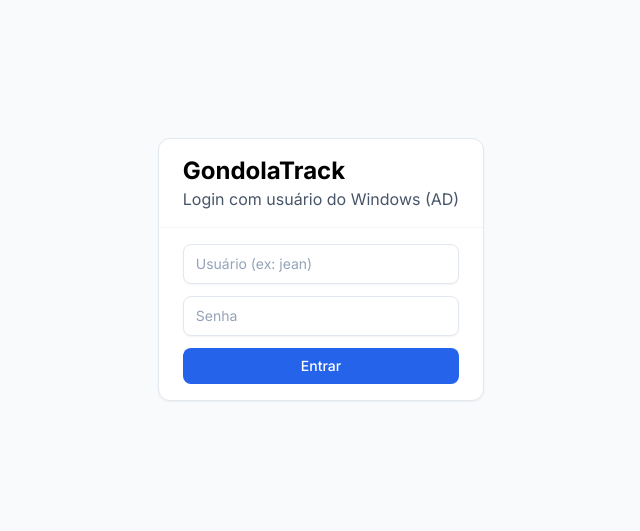
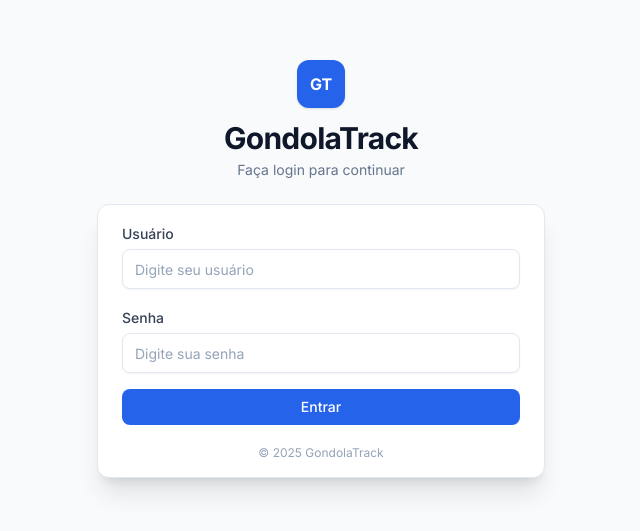
Before and after one commit to JeanCarlosBezerra/gondolatrack-frontend, a Next.js app: page /login in a window 1280 px wide. Shown: the part 155-686 px from the top of the page, without its empty margins (319-959 px from the left). Built offline with nearby package versions, Linux system fonts and the light colour scheme; no server answers.

Commit message:
ajustes tela login]

```diff
--- a/app/(auth)/login/loginClient.tsx
+++ b/app/(auth)/login/loginClient.tsx
@@ -45,37 +45,64 @@ export default function LoginPage() {
   }
   console.log("API_BASE() =", API_BASE());
 return (
-    <div className="min-h-screen flex items-center justify-center bg-slate-50 p-6">
-      <Card className="w-full max-w-md shadow-lg">
-        <CardHeader>
-          <h1 className="text-2xl font-bold">GondolaTrack</h1>
-          <p className="text-slate-600">Login com usuário do Windows (AD)</p>
-        </CardHeader>
-        <CardContent className="space-y-3">
+  <div className="min-h-screen w-full bg-slate-50 flex items-center justify-center p-6">
+    <div className="w-full max-w-md">
+      <div className="mb-6 text-center">
+        <div className="inline-flex items-center justify-center w-12 h-12 rounded-xl bg-blue-600 text-white font-bold shadow">
+          GT
+        </div>
+        <h1 className="mt-3 text-3xl font-bold tracking-tight text-slate-900">
+          GondolaTrack
+        </h1>
+        <p className="mt-1 text-sm text-slate-500">
+          Faça login para continuar
+        </p>
+      </div>
+
+      <Card className="border border-slate-200 shadow-xl">
+        <CardContent className="p-6 space-y-4">
           {erro && (
-            <div className="p-3 rounded bg-red-50 text-red-700 text-sm">
+            <div className="p-3 rounded-md bg-red-50 border border-red-200 text-red-700 text-sm">
               {erro}
             </div>
           )}
 
+          <div className="space-y-1">
+            <label className="text-sm font-medium text-slate-700">Usuário</label>
             <Input
-            placeholder="Usuário (ex: jean)"
+              placeholder="Digite seu usuário"
               value={usuario}
               onChange={(e) => setUsuario(e.target.value)}
+              autoComplete="username"
             />
+          </div>
+
+          <div className="space-y-1">
+            <label className="text-sm font-medium text-slate-700">Senha</label>
             <Input
-            placeholder="Senha"
+              placeholder="Digite sua senha"
               type="password"
               value={senha}
               onChange={(e) => setSenha(e.target.value)}
               onKeyDown={(e) => (e.key === "Enter" ? entrar() : null)}
+              autoComplete="current-password"
             />
+          </div>
 
-          <Button className="w-full" onClick={entrar} disabled={loading}>
+          <Button
+            className="w-full bg-blue-600 hover:bg-blue-700"
+            onClick={entrar}
+            disabled={loading}
+          >
             {loading ? "Entrando..." : "Entrar"}
           </Button>
+
+          <div className="text-xs text-slate-400 text-center pt-1">
+            © {new Date().getFullYear()} GondolaTrack
+          </div>
         </CardContent>
       </Card>
     </div>
+  </div>
 );
 }
```
Lines whose indentation alone changed are shown as unchanged.
